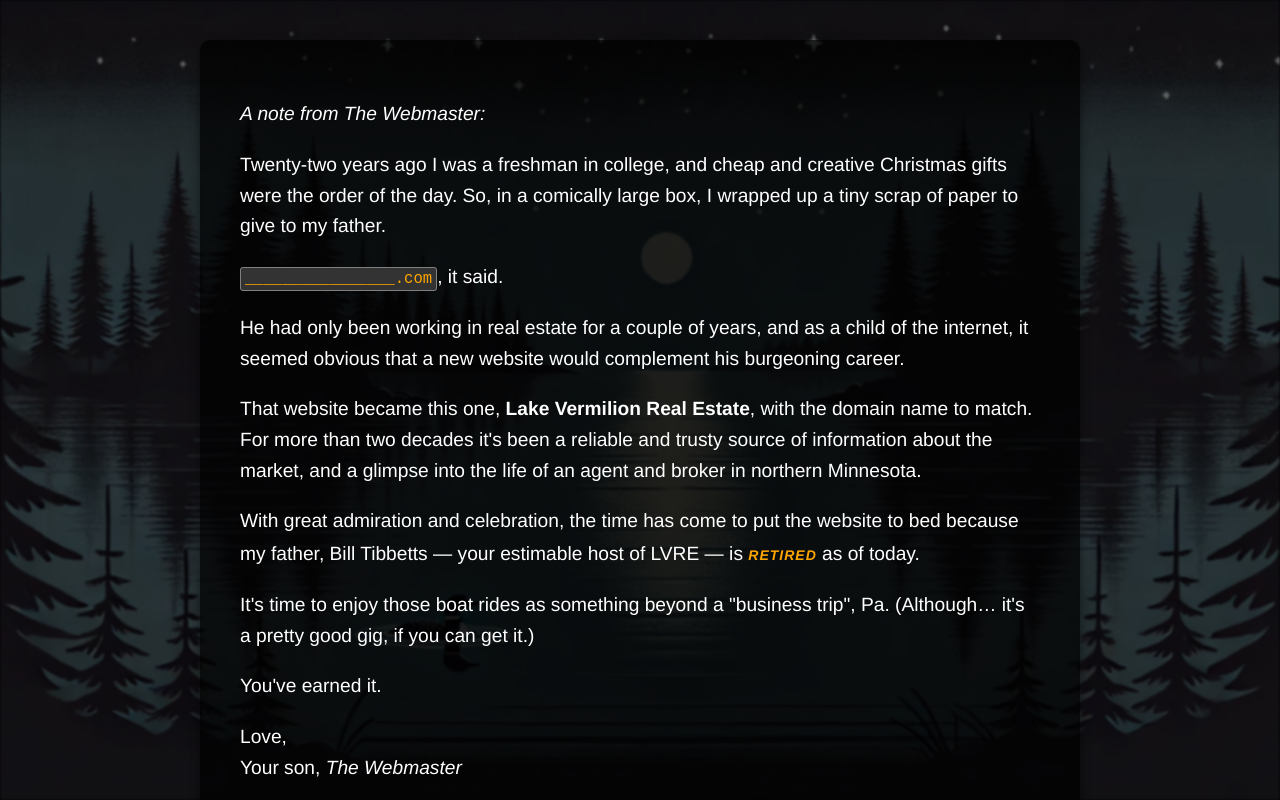
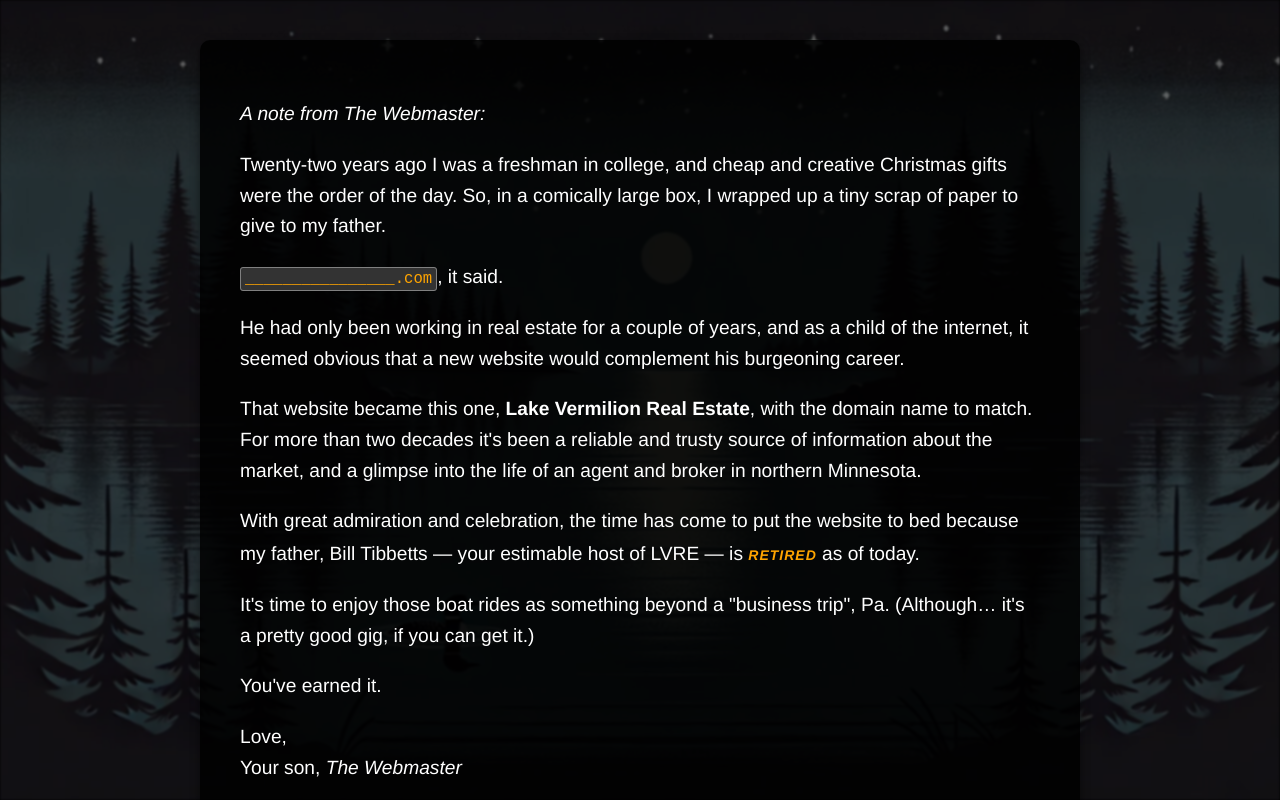
Before and after one commit to than/lakevermilionrealestate.com, a plain HTML site: page index.html in a window 1280 px wide. Shown: the top 800 px of the page. Drawn offline with Linux system fonts and the light colour scheme.

Commit message:
bg darker

```diff
--- a/index.html
+++ b/index.html
@@ -37,7 +37,7 @@
       .container {
         max-width: 800px;
         padding: 40px;
-        background-color: rgba(0, 0, 0, 0.7);
+        background-color: rgba(0, 0, 0, 0.85);
         border-radius: 10px;
         box-shadow: 0 4px 10px rgba(0, 0, 0, 0.5);
         margin-top: 40px;
```
